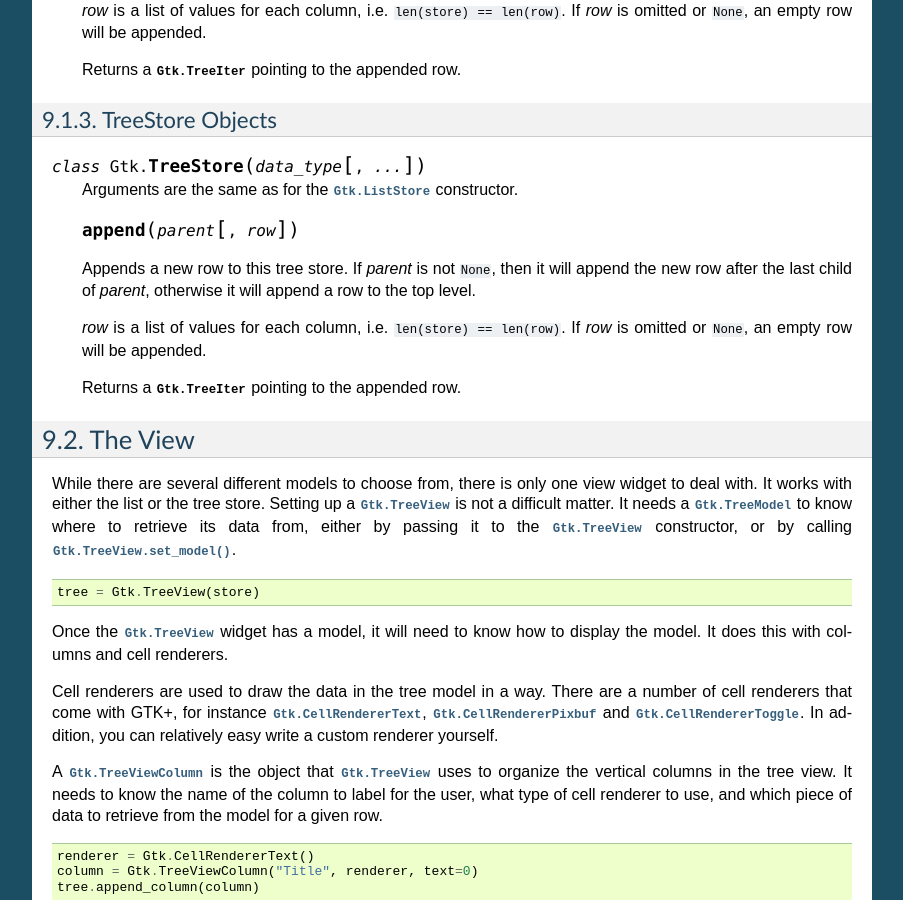
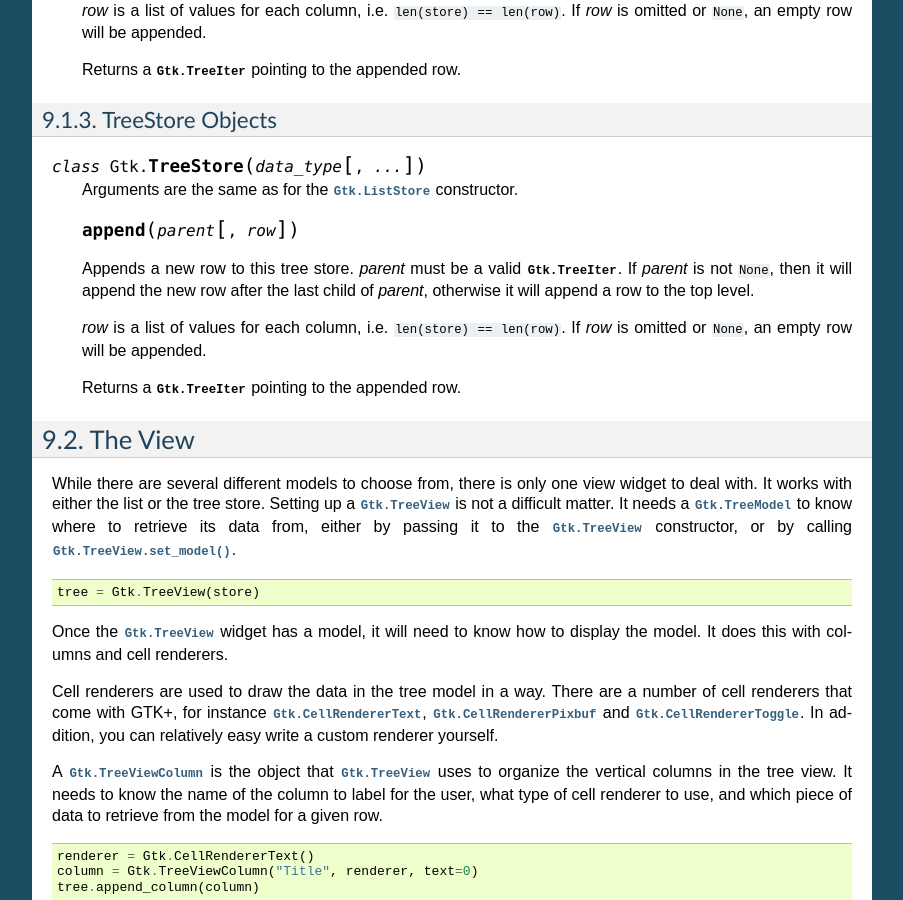
Before and after one commit to sebp/PyGObject-Tutorial, a Sphinx documentation site: the page built from source/treeview.txt, in a window 1280 px wide and 900 px high, scrolled down 2434 px. Shown: the whole window, without its empty margins (198-1101 px from the left). Built offline with Sphinx 7.4.7, drawn with Linux system fonts in a browser that asks for light colours.

Commit message:
Mention that parent must be a Gtk.TreeIter

```diff
--- a/source/treeview.txt
+++ b/source/treeview.txt
@@ -166,9 +166,9 @@
 
     .. method:: append(parent, [row])
 
-    Appends a new row to this tree store. If *parent* is not ``None``, then it
-    will append the new row after the last child of *parent*, otherwise it will
-    append a row to the top level.
+    Appends a new row to this tree store. *parent* must be a valid :class:`Gtk.TreeIter`.
+    If *parent* is not ``None``, then it will append the new row after the last
+    child of *parent*, otherwise it will append a row to the top level.
 
     *row* is a list of values for each column, i.e. ``len(store) == len(row)``.
     If *row* is omitted or ``None``, an empty row will be appended.
```
